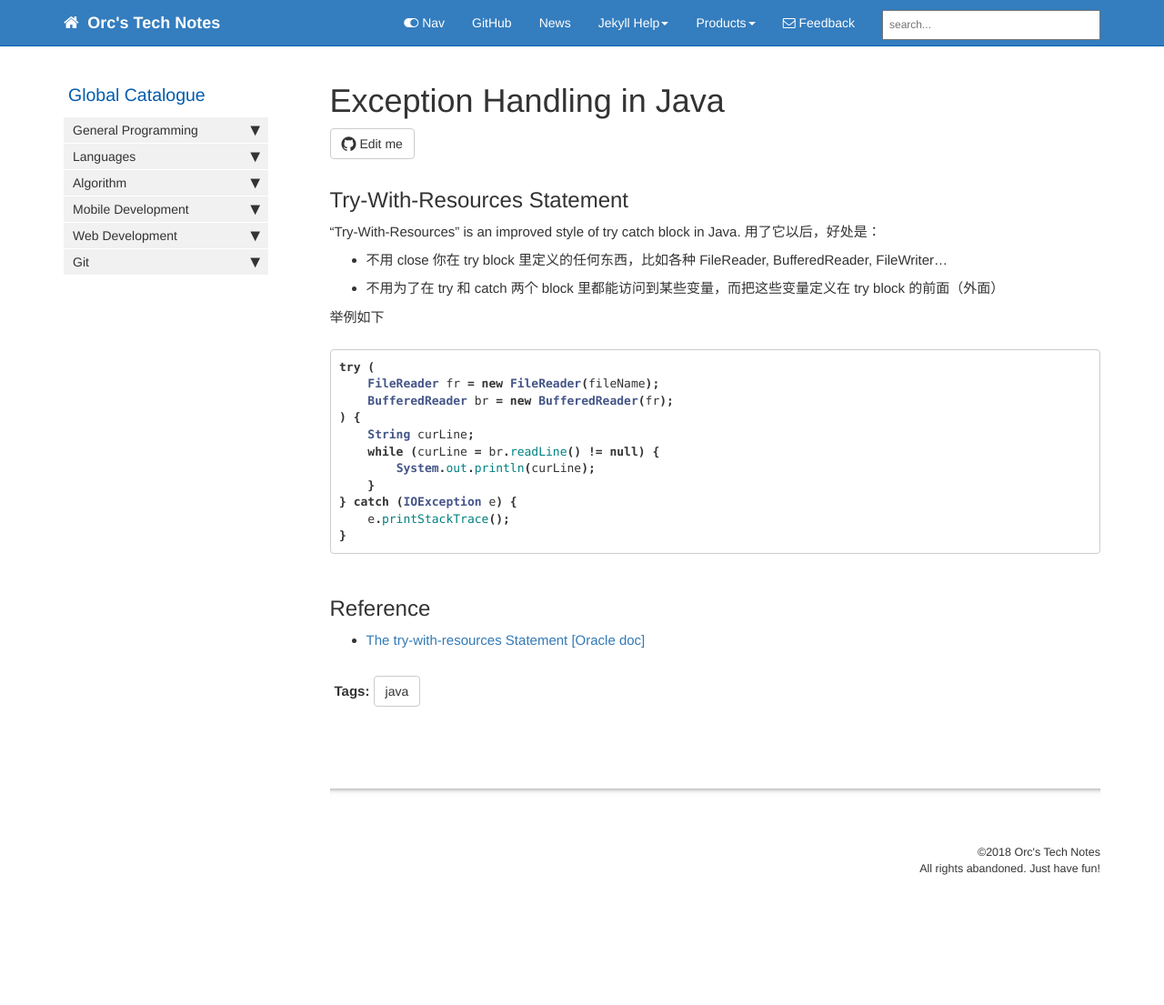
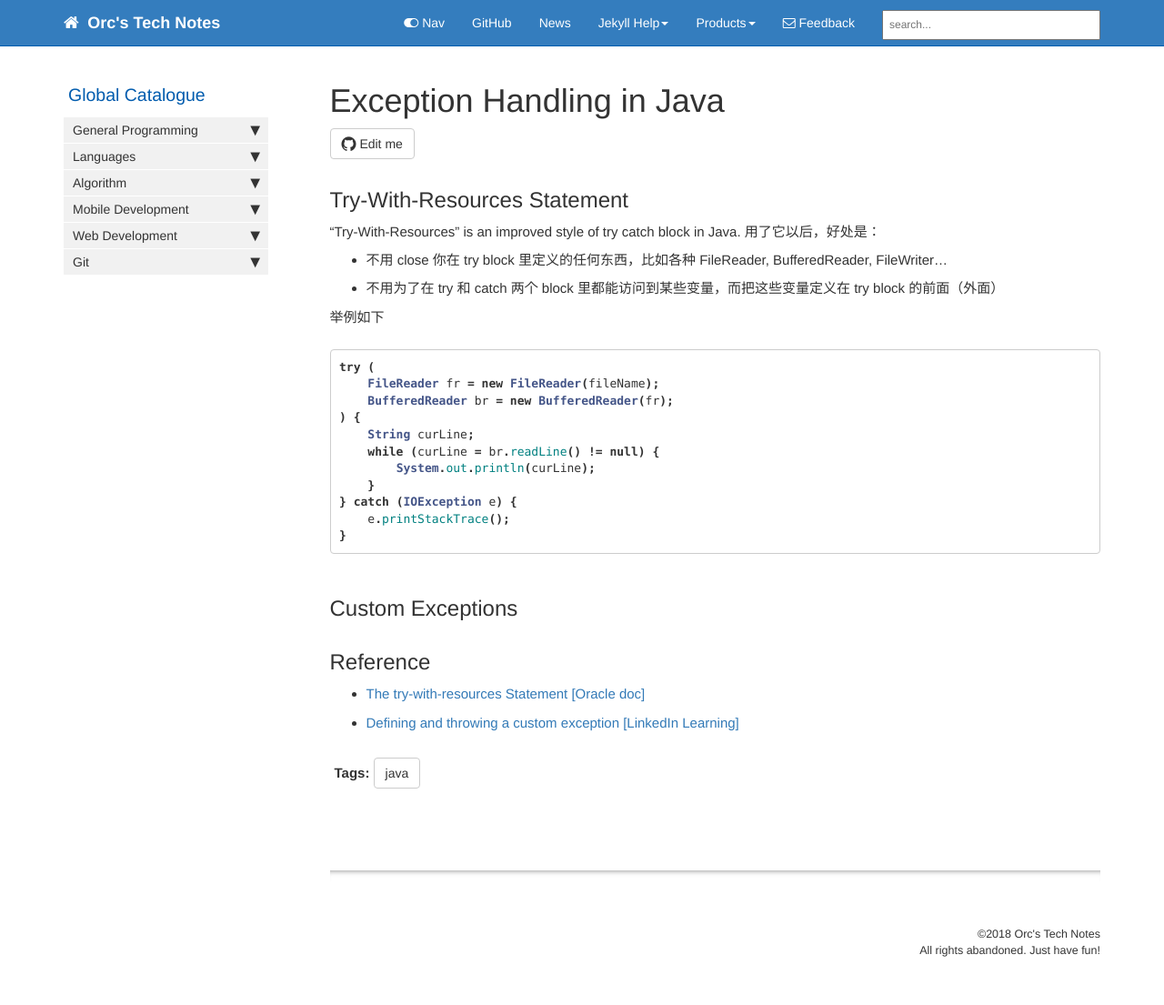
Before and after one commit to HungryOrc/hungryorc.github.io, a Jekyll site: the page built from pages/java/java_exception.md, in a window 1280 px wide. Shown: the whole page at 91% size. Built offline with Jekyll 4.4.1, drawn with Linux system fonts in a browser that asks for light colours; nearby versions of some CDN libraries; comment, search, counter and statistics services are not loaded; before the commit the page ends 1015 px from its top, so only the background shows below that.

Commit message:
Update java_exception.md

````diff
--- a/pages/java/java_exception.md
+++ b/pages/java/java_exception.md
@@ -29,7 +29,13 @@ try (
 }
 ```
 
+## Custom Exceptions
+
+
+
+
 ## Reference
 * [The try-with-resources Statement [Oracle doc]](https://docs.oracle.com/javase/tutorial/essential/exceptions/tryResourceClose.html)
+* [Defining and throwing a custom exception [LinkedIn Learning]](https://www.linkedin.com/learning/advanced-java-programming/defining-and-throwing-a-custom-exception)
 
 {% include links.html %}
````
